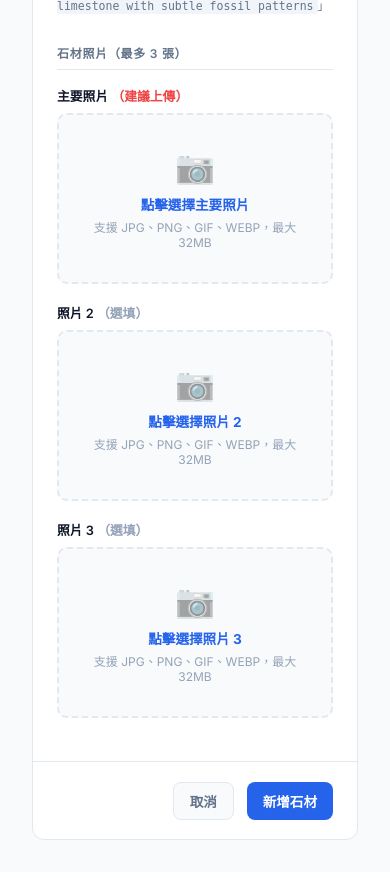
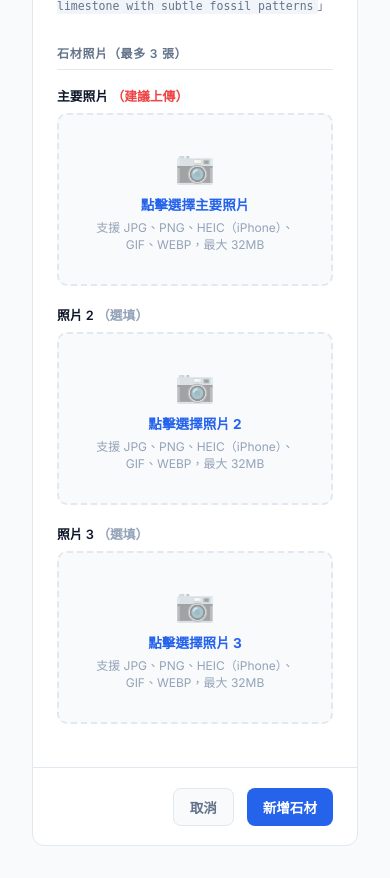
Before and after one commit to clie945-tech/stone-database, a Flask app: page /admin/add in a window 390 px wide. Shown: the part 1607-2485 px from the top of the page. Before the commit the page ends 2447 px from the top, so only its background shows below. Run offline with Flask 3, Linux system fonts and the light colour scheme; the visitor is signed in with stand-in values (Sample User, id 1).

Commit message:
新增 HEIC 格式支援（iPhone 預設拍照格式）
問題：iPhone 從 iPhone 7 起預設拍 HEIC，使用者上傳會顯示「副檔名不被允許」。

解法：
- 加入 pillow-heif 套件支援 HEIC / HEIF 解碼
- ALLOWED_EXTENSIONS 加入 heic, heif
- save_photo() 偵測到 HEIC / HEIF 時自動轉成 JPG（90% 品質）
  因為瀏覽器普遍不支援 HEIC 直接顯示
- 後台上傳 hint 文字更新，告知使用者支援 HEIC
- input accept 屬性加上 HEIC MIME type 與副檔名

```diff
--- a/app.py
+++ b/app.py
@@ -12,8 +12,18 @@ app = Flask(__name__)
 app.secret_key = 'stone-circular-db-secret-2024'
 
 UPLOAD_FOLDER = 'static/uploads'
-ALLOWED_EXTENSIONS = {'png', 'jpg', 'jpeg', 'gif', 'webp'}
+ALLOWED_EXTENSIONS = {'png', 'jpg', 'jpeg', 'gif', 'webp', 'heic', 'heif'}
 DB_PATH = 'stone_database.db'
+
+# 啟用 HEIC / HEIF 格式支援（iPhone 預設拍照格式）
+try:
+    from pillow_heif import register_heif_opener
+    register_heif_opener()
+    HEIC_SUPPORTED = True
+    print('[startup] HEIC / HEIF 格式支援已啟用')
+except ImportError:
+    HEIC_SUPPORTED = False
+    print('[startup] ⚠ pillow-heif 未安裝，HEIC 格式將無法上傳')
 
 app.config['UPLOAD_FOLDER'] = UPLOAD_FOLDER
 app.config['MAX_CONTENT_LENGTH'] = 32 * 1024 * 1024  # 32MB
@@ -346,7 +356,8 @@ def expand_query(query):
 
 
 def save_photo(file_field):
-    """儲存上傳照片，回傳檔名或 None（含詳細診斷）"""
+    """儲存上傳照片，回傳檔名或 None（含詳細診斷）
+    iPhone 的 HEIC 格式會自動轉成 JPG 以確保所有瀏覽器都能顯示"""
     if not file_field:
         print('[save_photo] file_field 為 None（表單未夾帶檔案）')
         return None
@@ -357,15 +368,32 @@ def save_photo(file_field):
         print(f'[save_photo] 副檔名不被允許：{file_field.filename}')
         return None
     try:
-        # secure_filename 會剝離中文字元，導致檔名只剩 .jpg
-        # 因此自行保留副檔名並補上隨機 ID
         original = file_field.filename
         ext = original.rsplit('.', 1)[1].lower() if '.' in original else 'jpg'
+        os.makedirs(app.config['UPLOAD_FOLDER'], exist_ok=True)
+
+        # HEIC / HEIF 自動轉成 JPG（瀏覽器普遍不支援 HEIC 直接顯示）
+        if ext in ('heic', 'heif'):
+            if not HEIC_SUPPORTED:
+                print('[save_photo] ✗ HEIC 格式不支援（pillow-heif 未安裝）')
+                return None
+            from PIL import Image
+            img = Image.open(file_field.stream)
+            if img.mode in ('RGBA', 'LA', 'P'):
+                img = img.convert('RGB')
+            filename = f"{secrets.token_hex(12)}.jpg"
+            full_path = os.path.join(app.config['UPLOAD_FOLDER'], filename)
+            img.save(full_path, 'JPEG', quality=90, optimize=True)
+            if os.path.exists(full_path) and os.path.getsize(full_path) > 0:
+                print(f'[save_photo] ✓ HEIC → JPG 轉檔成功：{filename}（{os.path.getsize(full_path)} bytes）')
+                return filename
+            print(f'[save_photo] ⚠ HEIC 轉檔後檔案不存在或為空')
+            return None
+
+        # 一般格式直接存
         filename = f"{secrets.token_hex(12)}.{ext}"
         full_path = os.path.join(app.config['UPLOAD_FOLDER'], filename)
-        os.makedirs(app.config['UPLOAD_FOLDER'], exist_ok=True)  # 確保資料夾存在
         file_field.save(full_path)
-        # 確認檔案真的存在且不是 0 bytes
         if os.path.exists(full_path) and os.path.getsize(full_path) > 0:
             print(f'[save_photo] ✓ 儲存成功：{filename}（{os.path.getsize(full_path)} bytes）')
             return filename
@@ -733,7 +761,7 @@ def add_stone():
         # 主照片上傳失敗時，明確告知管理員
         main_photo_attempted = bool(request.files.get('photo') and request.files.get('photo').filename)
         if main_photo_attempted and not photo:
-            flash('⚠ 主照片上傳失敗，請檢查檔案格式（PNG/JPG/JPEG/GIF/WebP）或檔案大小（≤32MB）', 'error')
+            flash('⚠ 主照片上傳失敗，請檢查檔案格式（PNG/JPG/HEIC/GIF/WebP）或檔案大小（≤32MB）', 'error')
 
         # 主照片 AI 分析：自動偵測顏色 + 計算雜湊
         image_hash, dominant_rgb = '', ''
--- a/requirements.txt
+++ b/requirements.txt
@@ -6,3 +6,4 @@ Flask-Mail>=0.10.0
 Pillow>=10.0.0
 ImageHash>=4.3.0
 replicate>=0.32.0
+pillow-heif>=0.16.0
--- a/templates/stone_form.html
+++ b/templates/stone_form.html
@@ -268,10 +268,10 @@
                 </div>
               {% endif %}
               <div class="upload-area">
-                <input type="file" name="{{ field }}" accept="image/png,image/jpg,image/jpeg,image/gif,image/webp" onchange="previewPhoto(this, 'preview{{ i }}')" />
+                <input type="file" name="{{ field }}" accept="image/png,image/jpg,image/jpeg,image/gif,image/webp,image/heic,image/heif,.heic,.heif" onchange="previewPhoto(this, 'preview{{ i }}')" />
                 <div class="upload-icon">📷</div>
                 <div class="upload-text"><strong>點擊選擇{{ label }}</strong></div>
-                <div class="upload-hint">支援 JPG、PNG、GIF、WEBP，最大 32MB</div>
+                <div class="upload-hint">支援 JPG、PNG、HEIC（iPhone）、GIF、WEBP，最大 32MB</div>
               </div>
               <div id="preview{{ i }}" style="display:none;margin-top:0.75rem">
                 <img style="width:120px;height:120px;object-fit:cover;border-radius:8px;border:2px solid var(--blue)" src="" alt="" />
```
